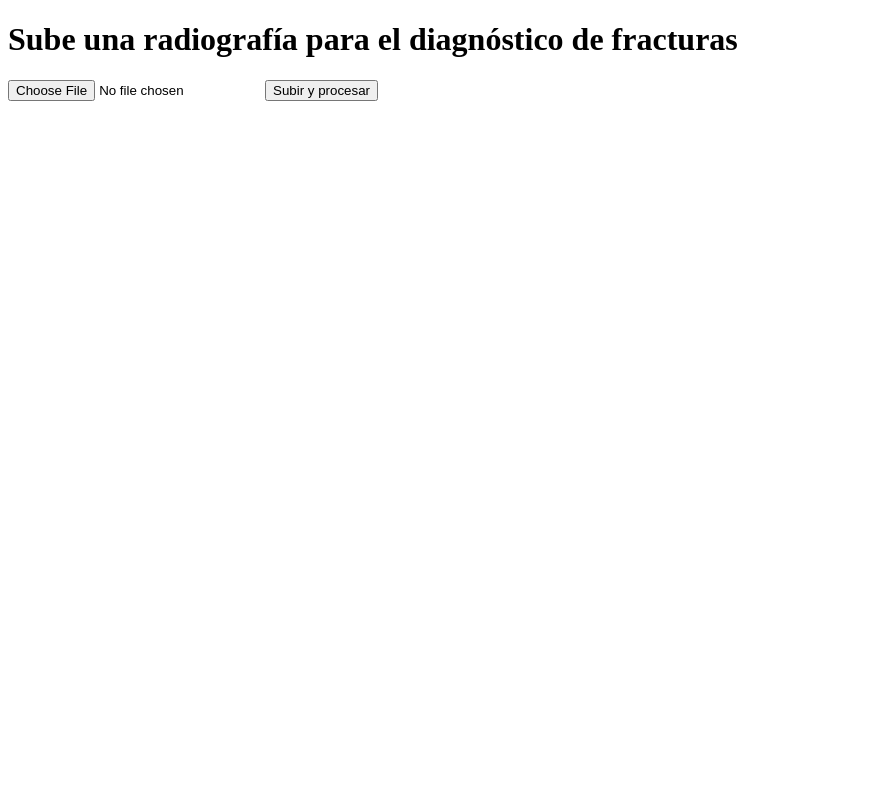
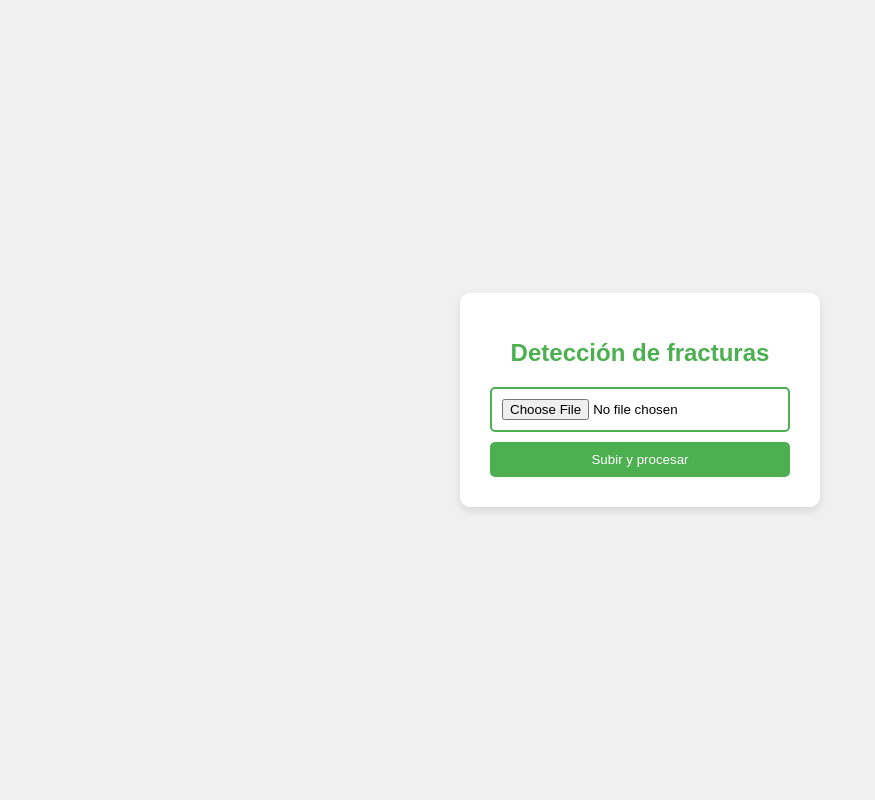
Before and after one commit to tomasbroda11/deteccion_fracturas, a Flask app: page / in a window 1280 px wide. Shown: the whole page, without its empty margins (0-875 px from the left). Run offline with Flask 3, Linux system fonts and the light colour scheme.

Commit message:
Actualizacion Html

```diff
--- a/templates/index.html
+++ b/templates/index.html
@@ -3,13 +3,67 @@
 <head>
     <meta charset="UTF-8">
     <meta name="viewport" content="width=device-width, initial-scale=1.0">
-    <title>Diagnóstico de Fracturas</title>
+    <title>Detección de Fracturas</title>
+    <style>
+        body {
+            font-family: Arial, sans-serif;
+            background-color: #f0f0f0;
+            margin: 0;
+            padding: 0;
+            display: flex;
+            justify-content: center;
+            align-items: center;
+            height: 100vh;
+        }
+
+        .container {
+            background-color: #fff;
+            padding: 30px;
+            border-radius: 10px;
+            box-shadow: 0 4px 8px rgba(0, 0, 0, 0.1);
+            text-align: center;
+            width: 300px;
+        }
+
+        h1 {
+            color: #4CAF50;
+            font-size: 24px;
+            margin-bottom: 20px;
+        }
+
+        form {
+            display: flex;
+            flex-direction: column;
+            gap: 10px;
+        }
+
+        input[type="file"] {
+            padding: 10px;
+            border: 2px solid #4CAF50;
+            border-radius: 5px;
+        }
+
+        input[type="submit"] {
+            background-color: #4CAF50;
+            color: white;
+            padding: 10px;
+            border: none;
+            border-radius: 5px;
+            cursor: pointer;
+        }
+
+        input[type="submit"]:hover {
+            background-color: #45a049;
+        }
+    </style>
 </head>
 <body>
-    <h1>Sube una radiografía para el diagnóstico de fracturas</h1>
-    <form action="/upload" method="POST" enctype="multipart/form-data">
-        <input type="file" name="file" accept="image/*" required>
-        <input type="submit" value="Subir y procesar">
-    </form>
+    <div class="container">
+        <h1>Detección de fracturas</h1>
+        <form action="/upload" method="POST" enctype="multipart/form-data">
+            <input type="file" name="file" accept="image/*" required>
+            <input type="submit" value="Subir y procesar">
+        </form>
+    </div>
 </body>
 </html>
```
